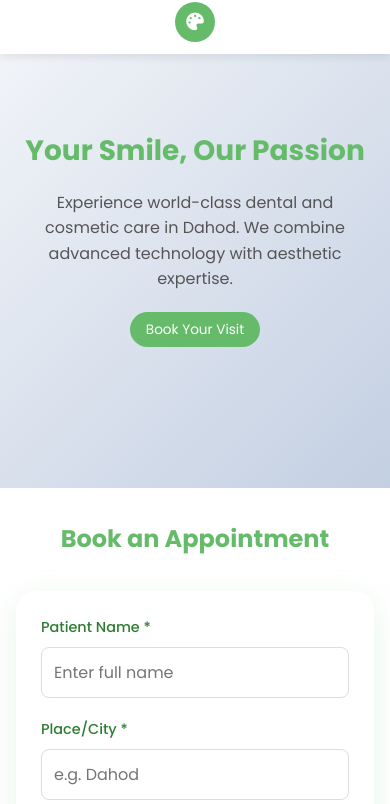
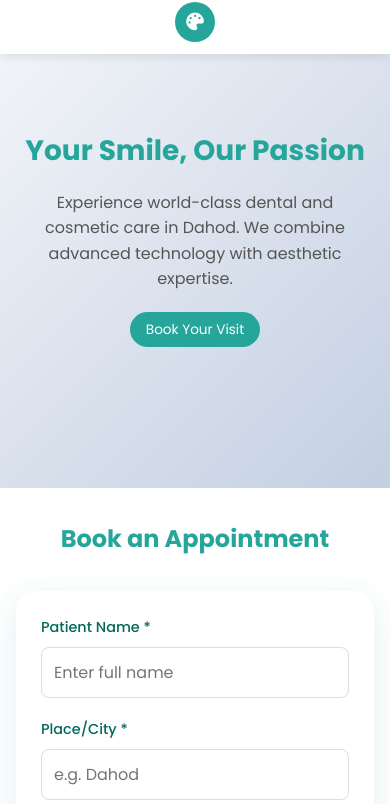
Before and after one commit to EngAbdulqadir/dr-drashtis-dental-cosmetic-clinic, a plain HTML site: page index.html in a window 390 px wide. Shown: the part 138-942 px from the top of the page. Drawn offline with nearby package versions, Linux system fonts and the light colour scheme; no server answers.

Commit message:
UI: Restrict mobile input to numbers and update theme defaults (Teal/Blue)

```diff
--- a/index.html
+++ b/index.html
@@ -70,8 +70,9 @@
                     </div>
                     <div class="form-group">
                         <label for="mobile">Mobile Number *</label>
-                        <input type="tel" id="mobile" required placeholder="10-digit number" pattern="[6-9][0-9]{9}"
-                            maxlength="10" title="Please enter a valid 10-digit Indian mobile number starting with 6-9">
+                        <input type="tel" id="mobile" required placeholder="10-digit number" pattern="[0-9]{10}"
+                            maxlength="10" title="Please enter exactly 10 digits"
+                            oninput="this.value = this.value.replace(/[^0-9]/g, '')">
                     </div>
                     <div class="form-group">
                         <label for="appointmentDate">Appointment Date *</label>
@@ -274,10 +275,10 @@
     <!-- Supabase JS Client (Free Open-Source Database) -->
     <script src="https://cdn.jsdelivr.net/npm/@supabase/supabase-js@2"></script>
 
-    <script src="db-api.js?v=2.1"></script>
-    <script src="auth.js?v=2.0"></script>
-    <script src="theme-switcher.js?v=2.0"></script>
-    <script src="script.js?v=2.1"></script>
+    <script src="db-api.js?v=2.2"></script>
+    <script src="auth.js?v=2.2"></script>
+    <script src="theme-switcher.js?v=2.2"></script>
+    <script src="script.js?v=2.2"></script>
 </body>
 
 </html>
--- a/style.css
+++ b/style.css
@@ -1,20 +1,5 @@
 :root {
-    --primary-color: #66BB6A;
-    /* Professional Light Green */
-    --secondary-color: #81C784;
-    /* Soft Green */
-    --accent-color: #E8F5E9;
-    /* Very Light Green Background */
-    --text-color: #2E7D32;
-    /* Dark Green for text */
-    --bg-color: #ffffff;
-    --card-bg: rgba(255, 255, 255, 0.95);
-    --glass-shadow: 0 8px 32px 0 rgba(102, 187, 106, 0.15);
-    --transition-speed: 0.3s;
-}
-
-/* Blue-Green Combination Theme */
-body.blue-green-theme {
+    /* DEFAULT THEME: Teal/Blue-Green (Formerly Second Theme) */
     --primary-color: #26A69A;
     /* Teal/Turquoise */
     --secondary-color: #42A5F5;
@@ -23,7 +8,23 @@ body.blue-green-theme {
     /* Very Light Teal Background */
     --text-color: #00695C;
     /* Dark Teal for text */
+    --bg-color: #ffffff;
+    --card-bg: rgba(255, 255, 255, 0.95);
     --glass-shadow: 0 8px 32px 0 rgba(38, 166, 154, 0.15);
+    --transition-speed: 0.3s;
+}
+
+/* ALTERNATE THEME: Professional Blue (Replaces Green) */
+body.blue-theme {
+    --primary-color: #1976D2;
+    /* Professional Blue */
+    --secondary-color: #64B5F6;
+    /* Soft Blue */
+    --accent-color: #E3F2FD;
+    /* Very Light Blue Background */
+    --text-color: #0D47A1;
+    /* Dark Blue for text */
+    --glass-shadow: 0 8px 32px 0 rgba(25, 118, 210, 0.15);
 }
 
 * {
--- a/theme-switcher.js
+++ b/theme-switcher.js
@@ -2,16 +2,19 @@
 function toggleTheme() {
     const body = document.body;
     const logo = document.querySelector('.logo-section img');
-    const currentTheme = body.classList.contains('blue-green-theme') ? 'blue-green' : 'green';
+    // Default is now Teal (no class). Alternate is Blue ('blue-theme').
+    const isBlueTheme = body.classList.contains('blue-theme');
 
-    if (currentTheme === 'green') {
-        body.classList.add('blue-green-theme');
-        localStorage.setItem('clinicTheme', 'blue-green');
-        if (logo) logo.src = 'logo-blue.png';
+    if (!isBlueTheme) {
+        // Switch to Blue
+        body.classList.add('blue-theme');
+        localStorage.setItem('clinicTheme', 'blue');
+        if (logo) logo.src = 'logo-blue.png'; // Reusing blue logo as it fits better than green
     } else {
-        body.classList.remove('blue-green-theme');
-        localStorage.setItem('clinicTheme', 'green');
-        if (logo) logo.src = 'logo-green.png';
+        // Switch to Default (Teal)
+        body.classList.remove('blue-theme');
+        localStorage.setItem('clinicTheme', 'teal');
+        if (logo) logo.src = 'logo-blue.png'; // Teal also uses blue-ish logo
     }
 }
 
@@ -20,12 +23,13 @@ function loadSavedTheme() {
     const savedTheme = localStorage.getItem('clinicTheme');
     const logo = document.querySelector('.logo-section img');
 
-    if (savedTheme === 'blue-green') {
-        document.body.classList.add('blue-green-theme');
-        if (logo) logo.src = 'logo-blue.png';
-    } else {
-        if (logo) logo.src = 'logo-green.png';
+    // Default is Teal (no class needed)
+    if (savedTheme === 'blue') {
+        document.body.classList.add('blue-theme');
     }
+
+    // Ensure logo matches
+    if (logo) logo.src = 'logo-blue.png';
 }
 
 // Call on page load
```
